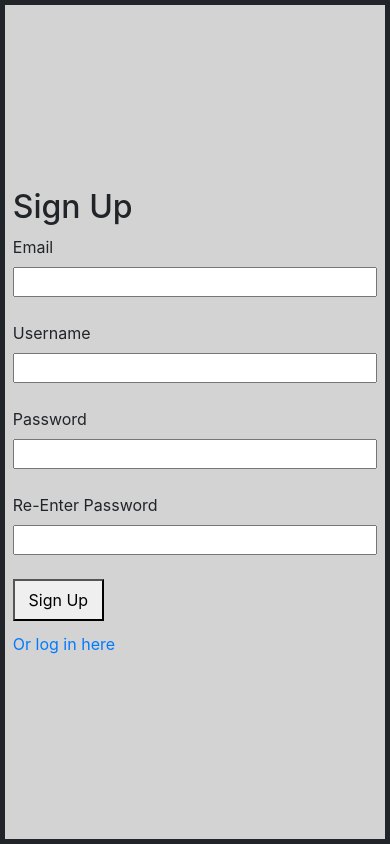
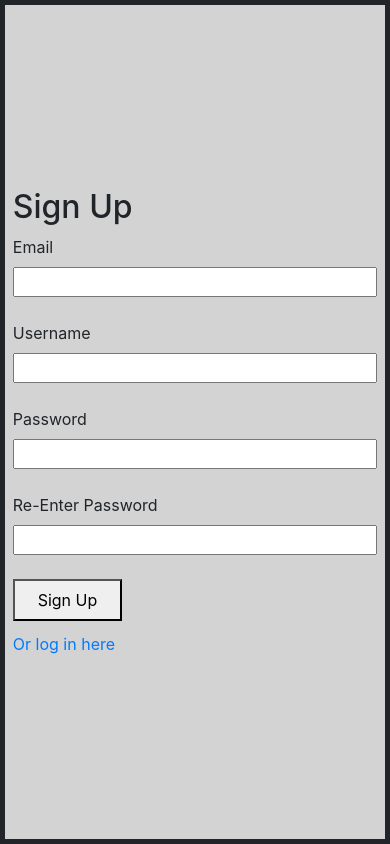
Before and after one commit to GarrettLB/G-Message, a PHP site: page / in a window 390 px wide. Run offline with PHP 8.4, Linux system fonts and the light colour scheme.

Commit message:
css tweaks

```diff
--- a/styles/style.css
+++ b/styles/style.css
@@ -131,6 +131,7 @@
   border-color: darkgray;
   border-width: 1px;
   background-color: white;
+  margin-bottom: 1%;
 }
 
 .userLi {
@@ -235,6 +236,10 @@
     justify-content: center;
   }
 
+  .formBtn {
+    width: 30%;
+  }
+
   /* Login Form */
   #loginForm {
     width: 100%;
```
